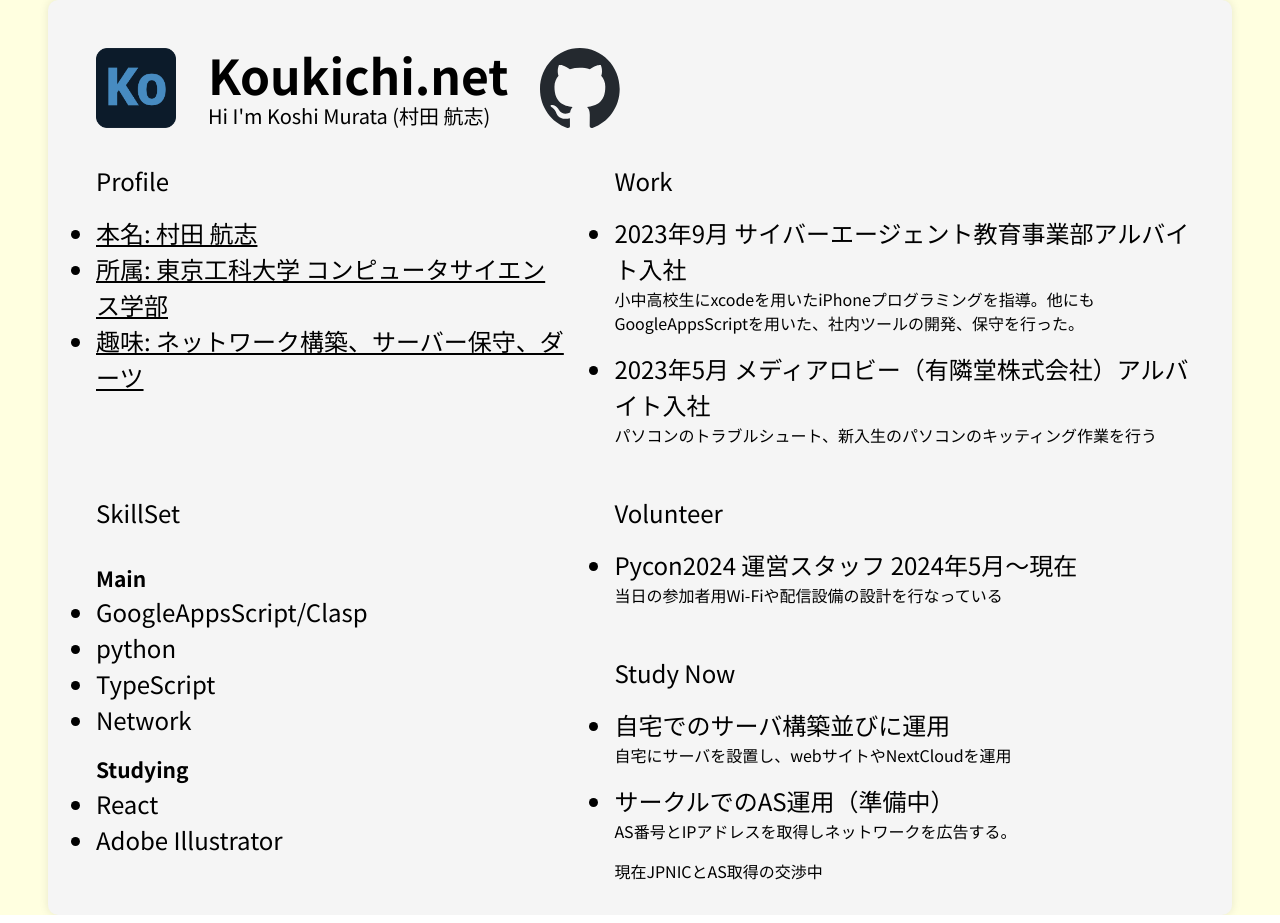
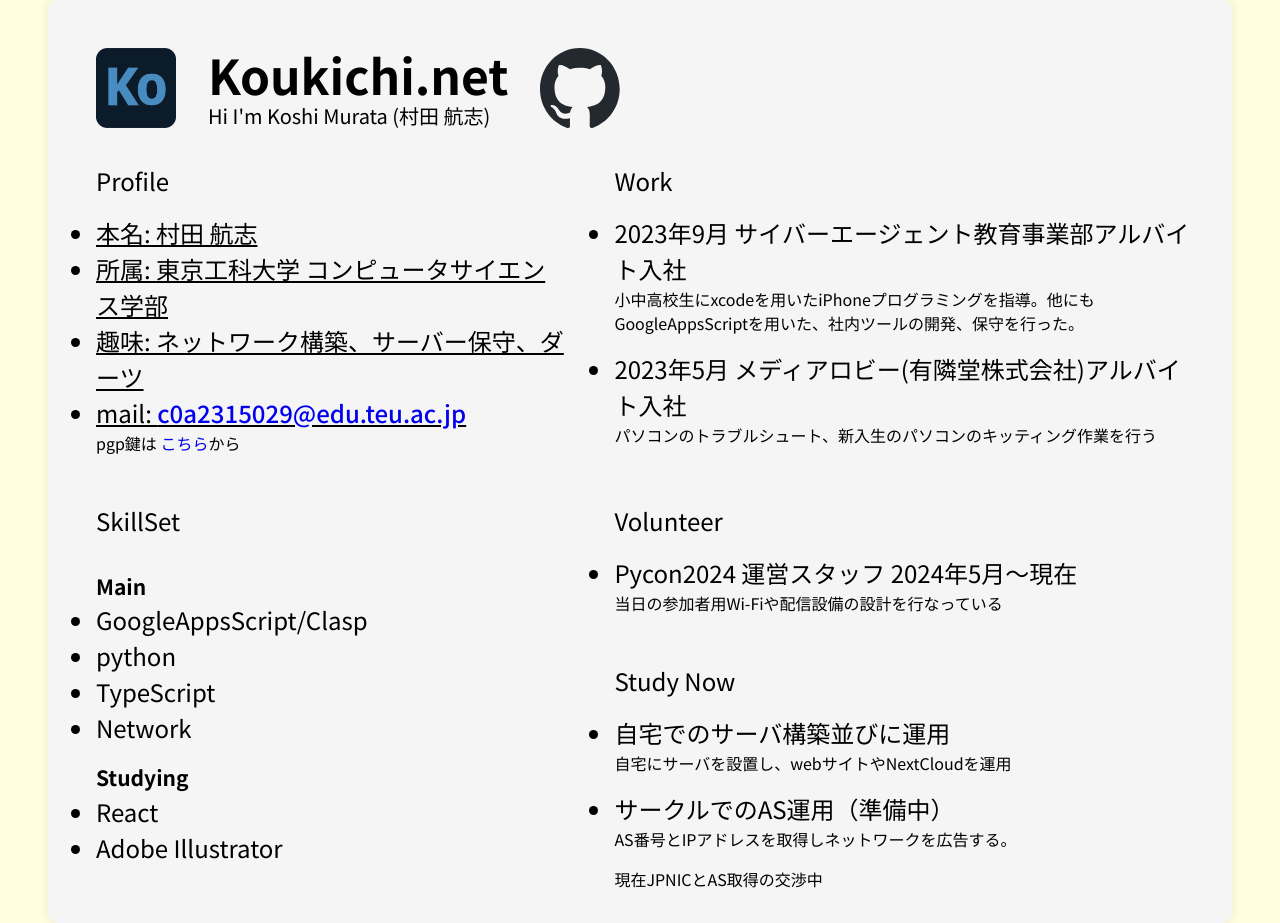
Before and after one commit to Drkoukichi/portfoliio, a React (Vite) app: page / in a window 1280 px wide. Built offline with nearby package versions, Linux system fonts and the light colour scheme.

Commit message:
add:email

```diff
--- a/src/App.tsx
+++ b/src/App.tsx
@@ -28,7 +28,10 @@ function App() {
               <li>本名: 村田 航志 </li>
               <li>所属: 東京工科大学 コンピュータサイエンス学部</li>
               <li>趣味: ネットワーク構築、サーバー保守、ダーツ</li>
+              <li>mail: <a href ="mailto:c0a2315029@edu.teu.ac.jp">c0a2315029@edu.teu.ac.jp</a></li>
             </u>
+              <p>pgp鍵は <a href = "https://keys.openpgp.org/search?q=c0a2315029@edu.teu.ac.jp">こちら</a>から</p>
+
           </ul>
         </div>
         <div className='body-right'>
@@ -36,7 +39,7 @@ function App() {
           <ul className = 'self_intro_body ph1'>
             <li>2023年9月 サイバーエージェント教育事業部アルバイト入社</li>
             <p>小中高校生にxcodeを用いたiPhoneプログラミングを指導。他にもGoogleAppsScriptを用いた、社内ツールの開発、保守を行った。</p>
-            <li>2023年5月 メディアロビー（有隣堂株式会社）アルバイト入社</li>
+            <li>2023年5月 メディアロビー(有隣堂株式会社)アルバイト入社</li>
             <p>パソコンのトラブルシュート、新入生のパソコンのキッティング作業を行う</p>
           </ul>
         </div>
```
